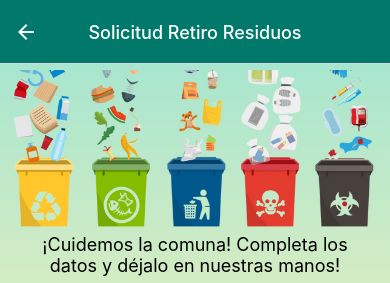
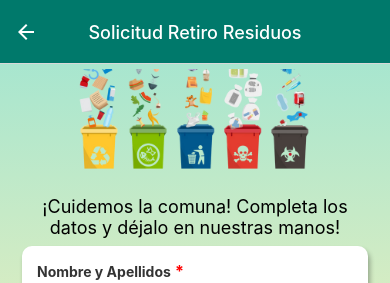
Before and after one commit to MeBustamante/Proyecto-Quinchao-Recicla, a React Native app: screen /SolicitudRetiroResiduos in a window 390 px wide. Shown: the top 283 px of the page. Built offline with nearby package versions, Linux system fonts and the light colour scheme; what expo-notifications would draw is missing.

Commit message:
arreglo banner

```diff
--- a/Button_Servicios/SolicitudRetiroResiduos.js
+++ b/Button_Servicios/SolicitudRetiroResiduos.js
@@ -235,13 +235,15 @@ const styles = StyleSheet.create({
     flex: 1,
   },
   bannerContainer: {
+    position: 'relative',
     width: '100%',
-    height: screenHeight * 0.2,
-    marginBottom: 1,
+    height: screenHeight * 0.15, // 20% de la altura de la pantalla
+    marginBottom: 0.2,
+    marginTop: 5,
   },
   banner: {
     width: '100%',
-    height: '100%',
+    height: 100,
     resizeMode: 'contain',
   },
   scrollContainer: {
@@ -281,8 +283,8 @@ const styles = StyleSheet.create({
   formContainer: {
     backgroundColor: 'white',
     borderRadius: 10,
-    padding: 20,
-    marginHorizontal: 10,
+    padding: 15,
+    marginHorizontal: 2,
     elevation: 5,
     shadowColor: 'black',
     shadowOffset: { width: 2, height: 4 },
```
Also changed, not shown: assets/retiro.png (deleted).
